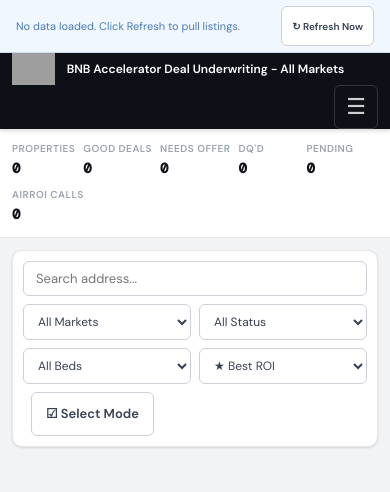
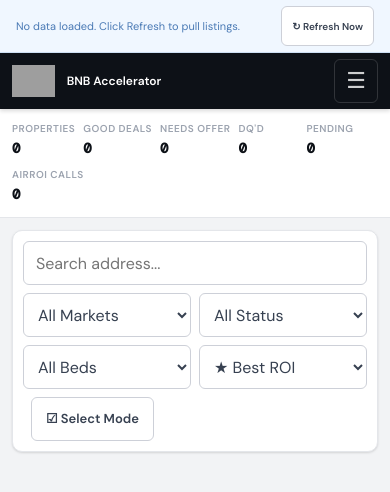
Before and after one commit to drconnorrobertson/BNB-Underwriting, a website: page index.html in a window 390 px wide. Drawn offline with nearby package versions, Linux system fonts and the light colour scheme; grey boxes are pictures that could not be loaded.

Commit message:
Fix mobile brand heading and native filter text sizing

```diff
--- a/css/style.css
+++ b/css/style.css
@@ -1009,3 +1009,11 @@ p, blockquote { text-wrap: pretty; }
 
 /* Honor reduced-motion preferences without repeating shortened animations. */
 @media (prefers-reduced-motion: reduce) { *, *::before, *::after { animation-iteration-count: 1 !important; } }
+
+/* Phone layout: preserve the brand and readable native form controls. */
+@media(max-width:768px){
+ .top-left{min-width:0}
+ .brand-text{min-width:0;white-space:normal}
+ .brand-text .brand-detail{display:none}
+ .search-input,.toolbar-input,.filter-dropdown,.toolbar-sel{font-size:16px;min-height:44px}
+}
--- a/js/boot.js
+++ b/js/boot.js
@@ -9,7 +9,7 @@
           <div class="top-left">
             <img src="https://bnbaccelerator.com/wp-content/uploads/2025/03/BNB_Accelerator_logo-150x77.png" alt="BNB Accelerator" class="brand-logo">
             <div class="brand-text">
-              BNB Accelerator <span>|</span> Deal Underwriting - All Markets
+              BNB Accelerator <span class="brand-detail">| Deal Underwriting - All Markets</span>
             </div>
           </div>
 
```
